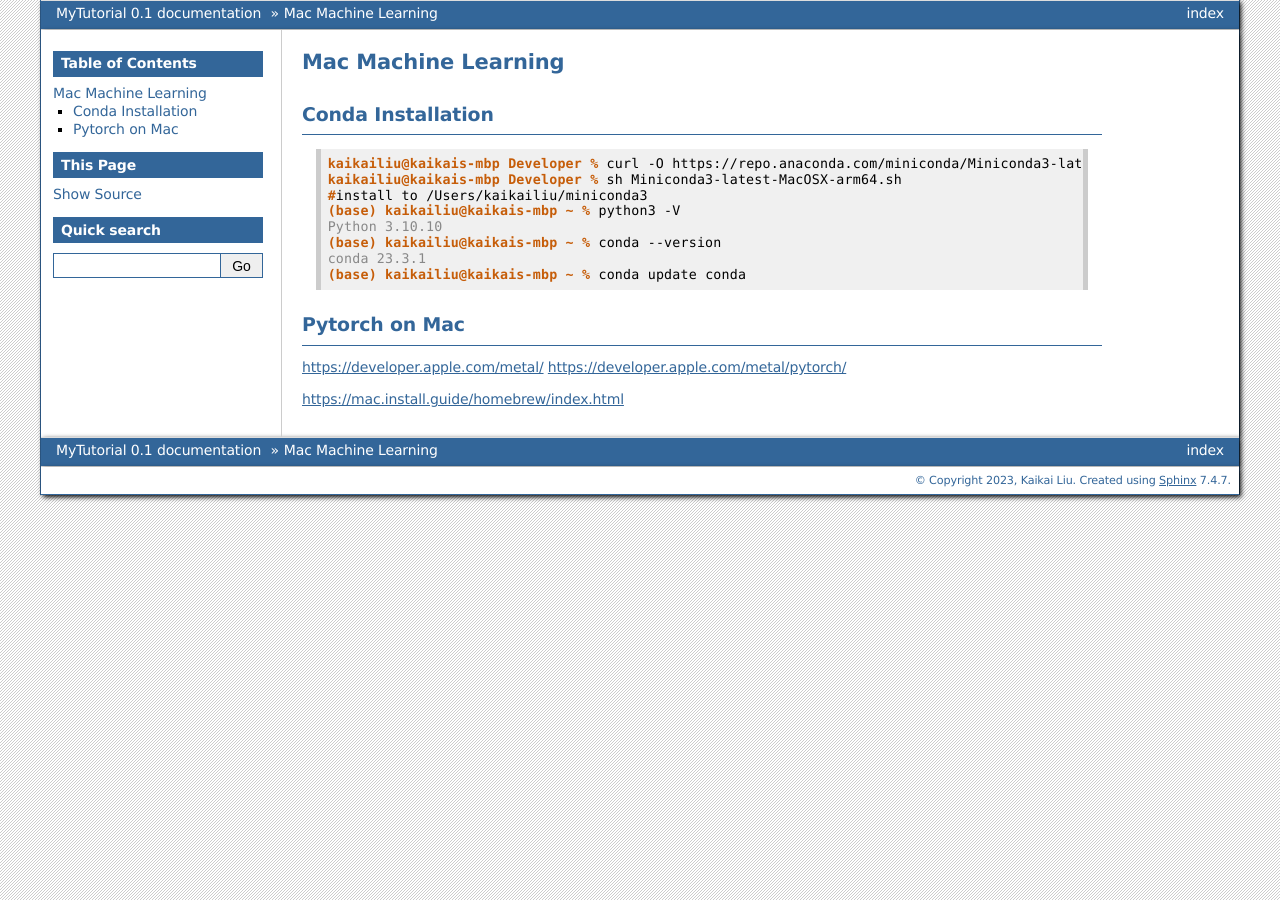
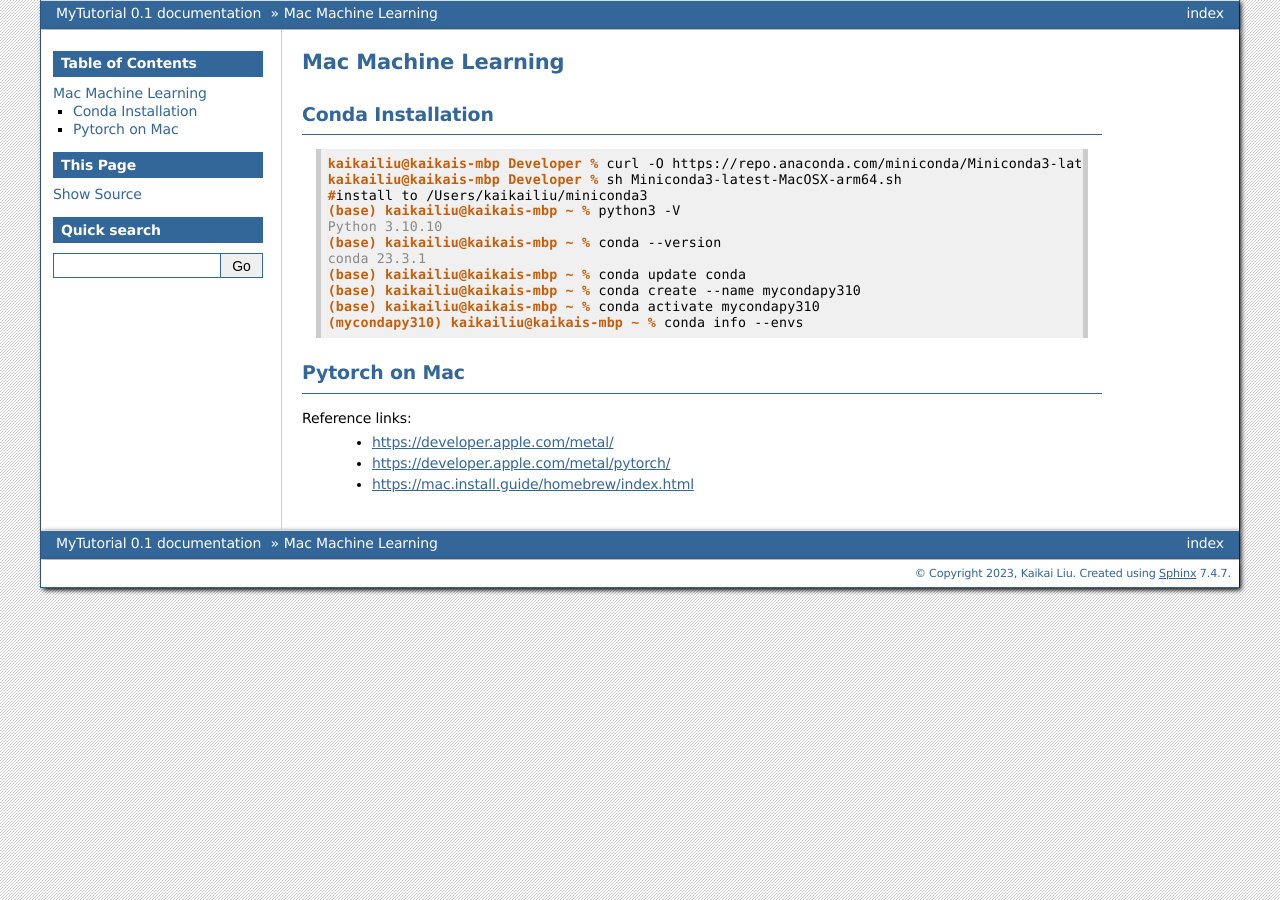
Before and after one commit to lkk688/mytutorial, a Sphinx documentation site: the page built from docs/source/MacML.rst, in a window 1280 px wide. Built offline with Sphinx 7.4.7, drawn with Linux system fonts in a browser that asks for light colours.

Commit message:
Update MacML.rst

```diff
--- a/docs/source/MacML.rst
+++ b/docs/source/MacML.rst
@@ -14,10 +14,14 @@
   (base) kaikailiu@kaikais-mbp ~ % conda --version
   conda 23.3.1
   (base) kaikailiu@kaikais-mbp ~ % conda update conda
+  (base) kaikailiu@kaikais-mbp ~ % conda create --name mycondapy310
+  (base) kaikailiu@kaikais-mbp ~ % conda activate mycondapy310
+  (mycondapy310) kaikailiu@kaikais-mbp ~ % conda info --envs
+
 
 Pytorch on Mac
 --------------
-https://developer.apple.com/metal/
-https://developer.apple.com/metal/pytorch/
-
-https://mac.install.guide/homebrew/index.html
+Reference links:
+  * https://developer.apple.com/metal/
+  * https://developer.apple.com/metal/pytorch/
+  * https://mac.install.guide/homebrew/index.html
```
